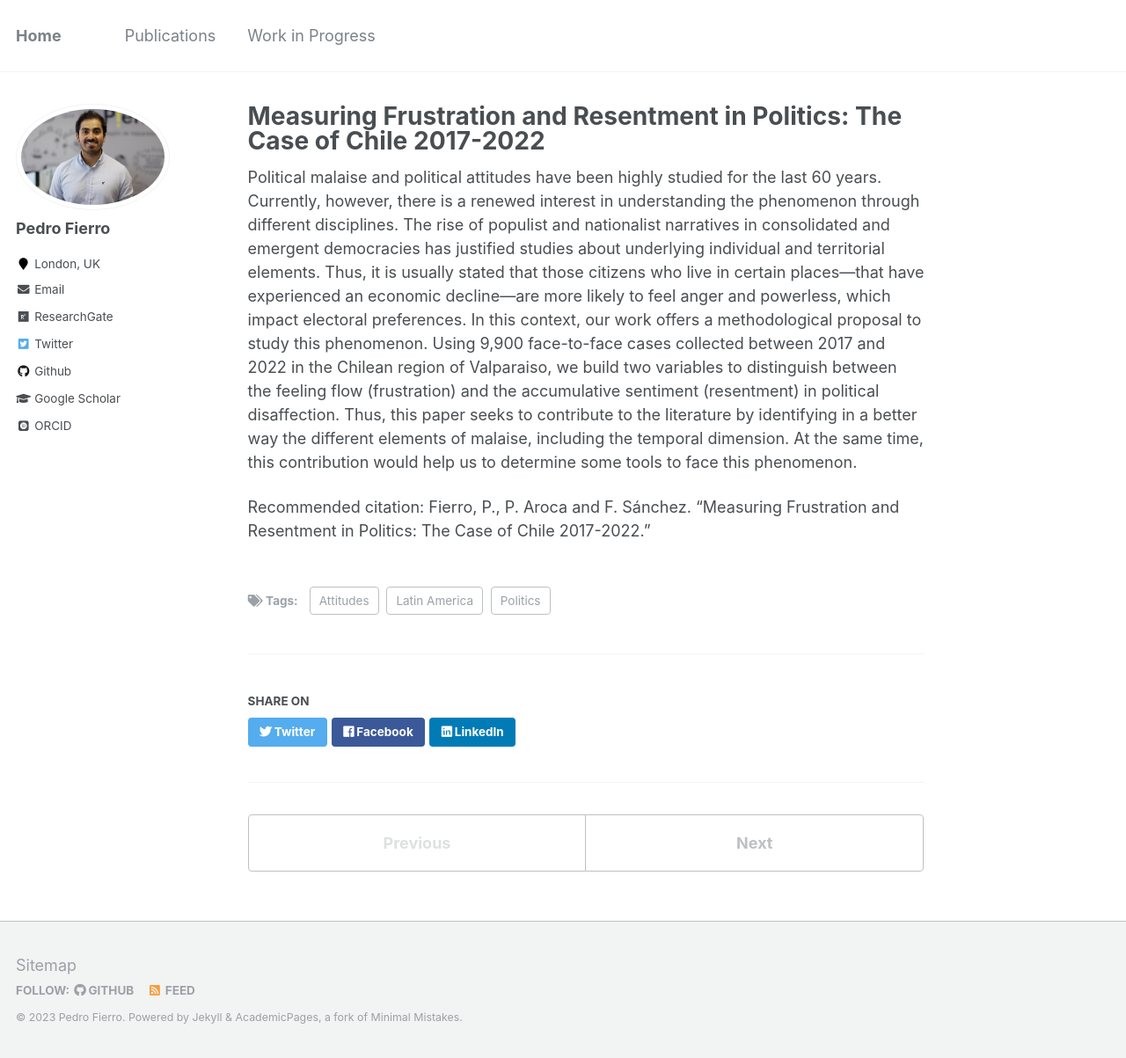
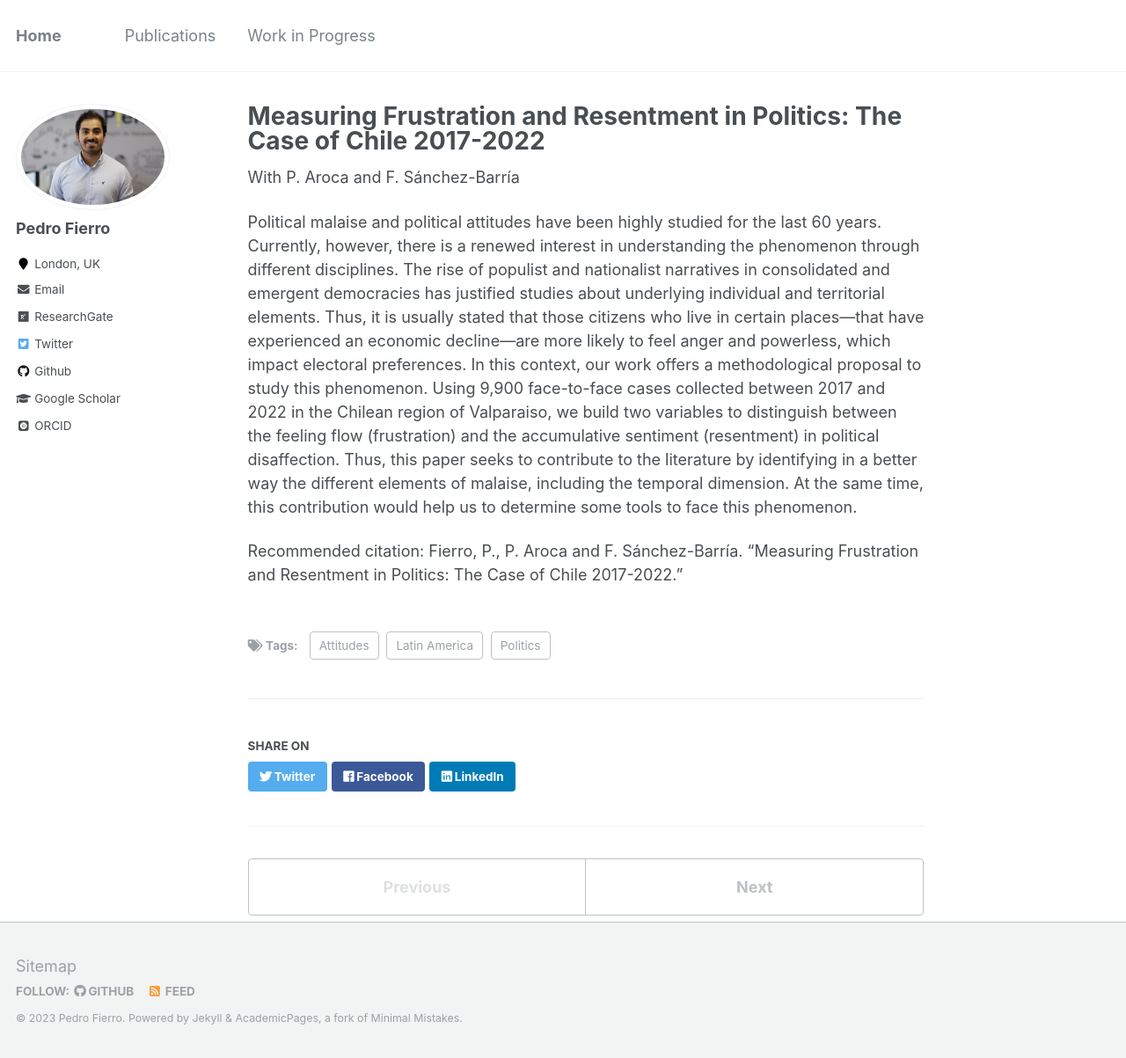
Before and after one commit to pedrofierroz87/pedrofierroz87.github.io, a Jekyll site: the page built from _posts/2012-08-14-blog-post-1.md, in a window 1280 px wide and 1203 px high. Shown: the whole window at 88% size. Built offline with Jekyll 4.4.1, drawn with Linux system fonts in a browser that asks for light colours; some web fonts are replaced.

Commit message:
Update 2012-08-14-blog-post-1.md

```diff
--- a/_posts/2012-08-14-blog-post-1.md
+++ b/_posts/2012-08-14-blog-post-1.md
@@ -7,7 +7,8 @@ tags:
   - Politics
   - Latin America
 ---
+With P. Aroca and F. Sánchez-Barría
 
 Political malaise and political attitudes have been highly studied for the last 60 years. Currently, however, there is a renewed interest in understanding the phenomenon through different disciplines. The rise of populist and nationalist narratives in consolidated and emergent democracies has justified studies about underlying individual and territorial elements. Thus, it is usually stated that those citizens who live in certain places—that have experienced an economic decline—are more likely to feel anger and powerless, which impact electoral preferences. In this context, our work offers a methodological proposal to study this phenomenon. Using 9,900 face-to-face cases collected between 2017 and 2022 in the Chilean region of Valparaiso, we build two variables to distinguish between the feeling flow (frustration) and the accumulative sentiment (resentment) in political disaffection. Thus, this paper seeks to contribute to the literature by identifying in a better way the different elements of malaise, including the temporal dimension. At the same time, this contribution would help us to determine some tools to face this phenomenon.
 
-Recommended citation: Fierro, P., P. Aroca and F. Sánchez. "Measuring Frustration and Resentment in Politics: The Case of Chile 2017-2022."
+Recommended citation: Fierro, P., P. Aroca and F. Sánchez-Barría. "Measuring Frustration and Resentment in Politics: The Case of Chile 2017-2022."
```
